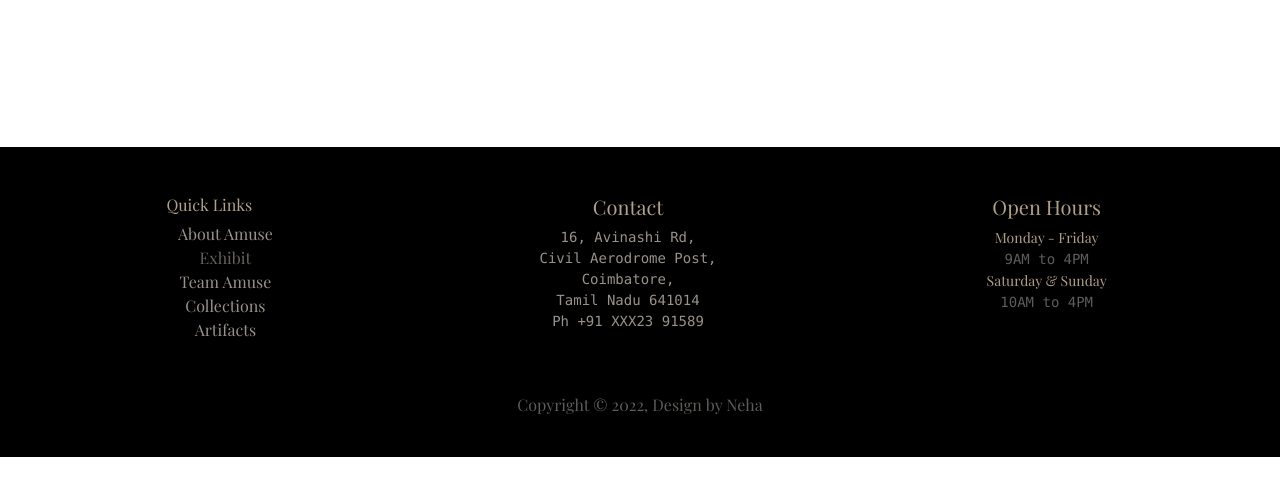
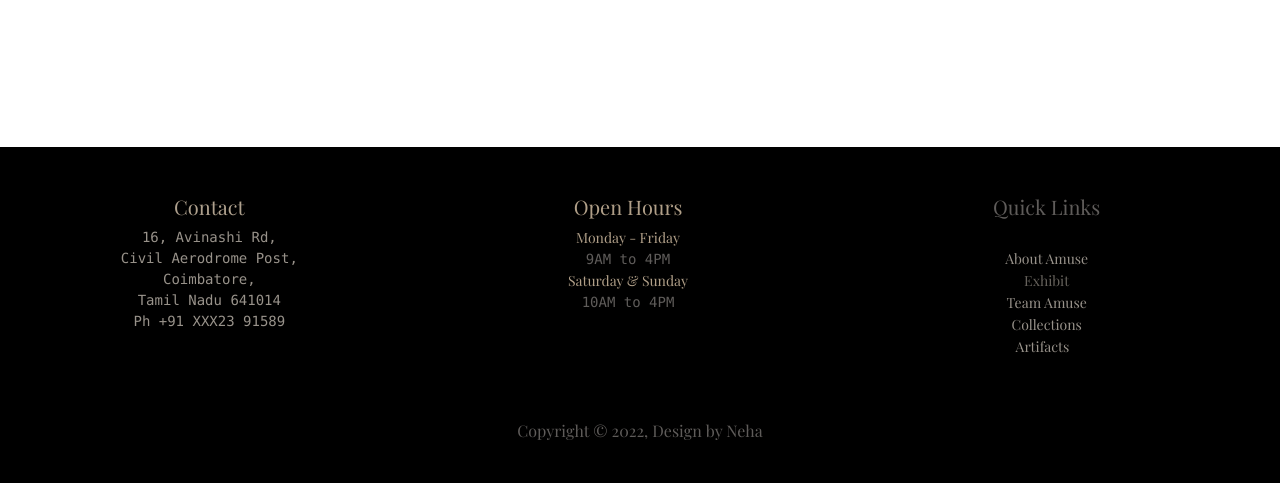
Before and after one commit to nehaponnuswamy/ArtMuse, a plain HTML site: page index.html in a window 1280 px wide. Shown: the part 2230-2713 px from the top of the page. Before the commit the page ends 2687 px from the top, so only its background shows below. Drawn offline with nearby package versions, Linux system fonts and the light colour scheme.

Commit message:
Add files via upload

```diff
--- a/index.html
+++ b/index.html
@@ -20,7 +20,7 @@
         <nav class="navbar navbar-expand-md" style="background-color:rgba(0,0,0,1)">
             <div class="container-fluid">
                 <a class="navlogo navbar-brand" href="#">
-                    <img src="images/logos/amuse.png" alt="ArtMuse" width="auto" height="50"/>
+                    <img src="images/logos/Amuse.png" alt="ArtMuse" width="auto" height="50"/>
                     <img src="images/logos/aamusetitle2.png" width="auto" height="50"/>
                 </a>
                 <button class="navbar-toggler" type="button" style="color:rgba(249, 238, 223,0.6)" data-bs-toggle="collapse" data-bs-target="#collapsenavbar" aria-controls="collapsenavbar" aria-expanded="false" aria-label="Toggle navigation">
@@ -158,7 +158,7 @@
             <p>Team Amuse</p>
 
             <div class="row" style="padding-top:30px ;padding-bottom: 50px;">
-                <div class="col-sm-6 col-md-3 d-block m-auto">
+                <div class="col-sm-6 col-md-6 col-lg-3 d-block m-auto">
                     <center>
                     <figure class="curatorow figure">
                         <img src="images/curators/c4_edward-cisneros-_H6wpor9mjs-unsplash.jpg" class="figure-img">
@@ -169,7 +169,7 @@
                     </figure>
                     </center>
                 </div>
-                <div class="col-sm-6 col-md-3 d-block m-auto">
+                <div class="col-sm-6 col-md-6 col-lg-3 d-block m-auto">
                     <center>
                     <figure class="curatorow figure">
                         <img src="images/curators/c3_manoj-kulkarni-WFGSa_dIJzE-unsplash (2).jpg" class="figure-img">
@@ -180,7 +180,7 @@
                     </figure>
                     </center>
                 </div>
-                <div class="col-sm-6 col-md-3 d-block m-auto">
+                <div class="col-sm-6 col-md-6 col-lg-3 d-block m-auto">
                     <center>
                     <figure class="curatorow figure">
                         <img src="images/curators/c2_manoj-kulkarni-WFGSa_dIJzE-unsplash (1).jpg" class="figure-img">
@@ -191,7 +191,7 @@
                     </figure>
                     </center>
                 </div>
-                <div class="col-sm-6 col-md-3 d-block m-auto">
+                <div class="col-sm-6 col-md-6 col-lg-3 d-block m-auto">
                     <center>
                     <figure class="curatorow figure">
                         <img src="images/curators/c1_linkedin-sales-solutions-VKJt1EZHlWs-unsplash.jpg" class="figure-img">
@@ -211,20 +211,11 @@
         <br/><br/>
     </div>
 
-    <div class="footer">
+    <div id="footer" class="footer">
         <br/><br/>
         <div class="quicklinks container-fluid row">
-            <div class="container text-center col-4">
-                <h6>Quick Links</h6>
-                    <ul class="qlinks">
-                        <li><a href="#aboutus">About Amuse</a></li>
-                        <li><span style="text-decoration:none; color:rgba(254, 244, 230,0.4);">Exhibit</span></li>
-                        <li><a href="#curators">Team Amuse</a></li>
-                        <li><a href="collections.html">Collections</a> </li>
-                        <li><a href="artifacts.html">Artifacts</a> </li>
-                    </ul>
-            </div>
-            <div class="footercontact cotainer text-center col-4">
+
+            <div class="footercontact cotainer text-center col-md-4">
                 <h5>Contact</h5>
                 <pre>
 16, Avinashi Rd,
@@ -234,13 +225,23 @@ Tamil Nadu 641014
 Ph +91 XXX23 91589
                 </pre>
             </div>
-            <div class="footertime cotainer text-center col-4">
+            <div class="footertime cotainer text-center col-md-4">
                 <h5>Open Hours</h5>
                 <pre>
 <span>Monday - Friday</span>
 9AM to 4PM
 <span>Saturday & Sunday</span>
 10AM to 4PM
+                </pre>
+            </div>
+            <div class="qlinks container text-center col-md-4">
+                <h5>Quick Links</h5>
+                <pre>
+<a href="#aboutus">About Amuse</a>
+<span style="text-decoration:none; color:rgba(254, 244, 230,0.4);">Exhibit</span>
+<a href="#curators">Team Amuse</a>
+<a href="collections.html">Collections</a>
+<a href="artifacts.html">Artifacts</a>
                 </pre>
             </div>
         </div>
```
